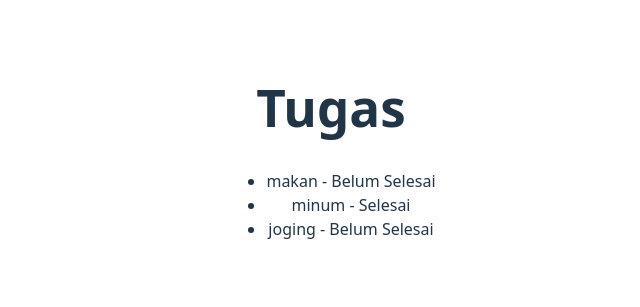
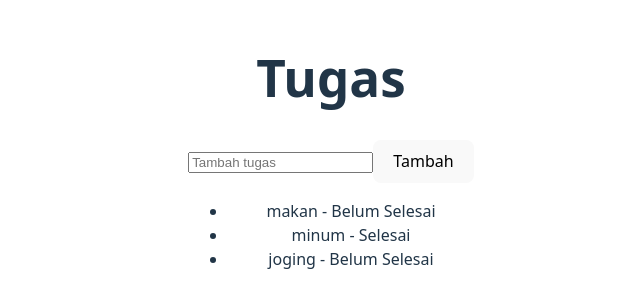
Before and after one commit to Ibrahimovic99/32-pbk-uts-233510201, a Vue app: page / in a window 1280 px wide. Shown: the part 249-556 px from the top of the page, without its empty margins (309-949 px from the left). Built offline with nearby package versions, Linux system fonts and the light colour scheme.

Commit message:
input tugas baru

```diff
--- a/src/App.vue
+++ b/src/App.vue
@@ -6,11 +6,26 @@ const tugas = ref([
   { id: 2, text: 'minum', status: 'Selesai' },
   { id: 3, text: 'joging', status: 'Belum Selesai' },
 ])
+
+const input = ref('')
+
+function tambahTugas() {
+  if (input.value !== '') {
+    tugas.value.push({
+      id: tugas.value.length + 1,
+      text: input.value,
+      status: 'Belum Selesai'
+    })
+    input.value = ''
+  }
+}
 </script>
 
 <template>
   <div>
     <h1>Tugas</h1>
+    <input type="text" @keyup.enter="tambahTugas" v-model="input" placeholder="Tambah tugas">
+    <button @click="tambahTugas">Tambah</button>
     <ul>
       <li v-for="tugas in tugas" :key="tugas.id">
         {{ tugas.text }} - {{ tugas.status }}
@@ -19,6 +34,4 @@ const tugas = ref([
   </div>
 </template>
 
-<style scoped>
-
-</style>
+<style scoped></style>
```
